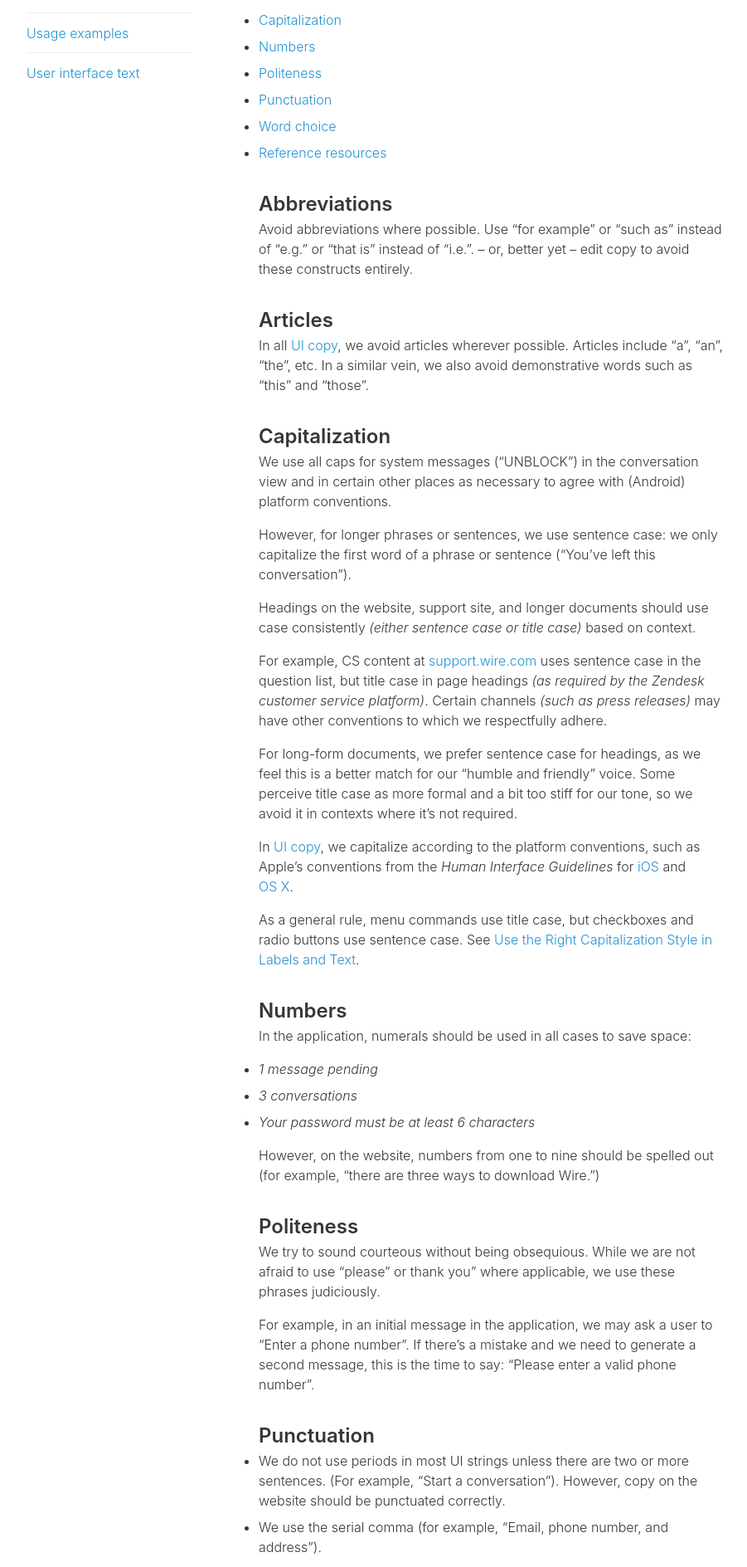
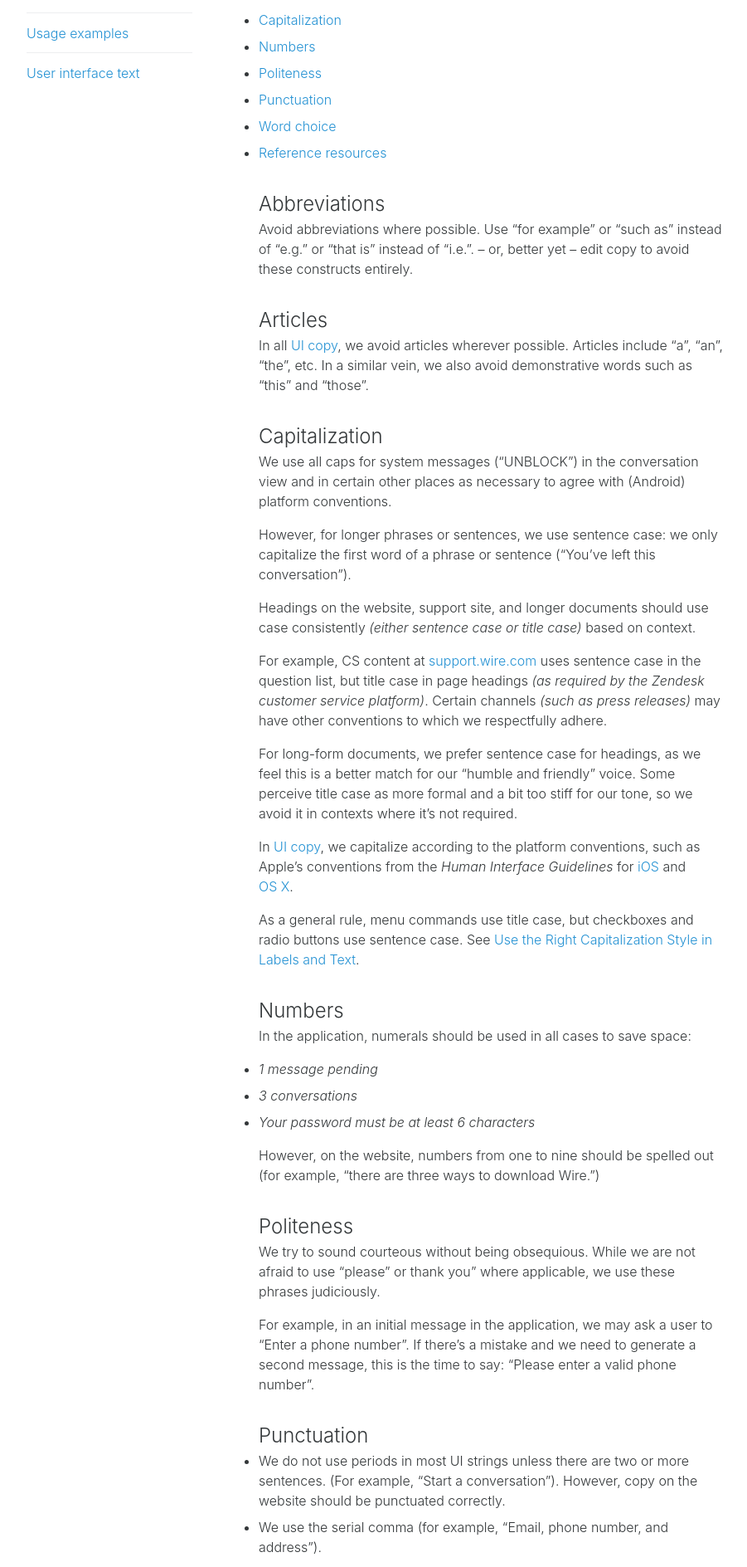
Before and after one commit to wireapp/brand, a Jekyll site: the page built from writing/style-guidelines/index.md, in a window 1280 px wide. Shown: the part 528-2416 px from the top of the page at 83% size, without its empty margins (188-1089 px from the left). Built offline with Jekyll 4.4.1, drawn with Linux system fonts in a browser that asks for light colours.

Commit message:
Adjust heading levels after typography adjustments
See 0e6deb5.

```diff
--- a/writing/style-guidelines/index.md
+++ b/writing/style-guidelines/index.md
@@ -17,15 +17,15 @@ Grammar, spelling, and mechanics aspects of Wire editorial style.
 - [Word choice](#word-choice)
 - [Reference resources](#reference-resources)
 
-## Abbreviations
+### Abbreviations
 
 Avoid abbreviations where possible. Use “for example” or “such as” instead of “e.g.” or “that is” instead of “i.e.”. – or, better yet – edit copy to avoid these constructs entirely.
 
-## Articles
+### Articles
 
 In all [UI copy][1], we avoid articles wherever possible. Articles include “a”, “an”, “the”, etc. In a similar vein, we also avoid demonstrative words such as “this” and “those”.
 
-## Capitalization
+### Capitalization
 
 We use all caps for system messages (“UNBLOCK”) in the conversation view and in certain other places as necessary to agree with (Android) platform conventions.
 
@@ -41,7 +41,7 @@ In [UI copy][1], we capitalize according to the platform conventions, such as Ap
 
 As a general rule, menu commands use title case, but checkboxes and radio buttons use sentence case. See [Use the Right Capitalization Style in Labels and Text][5].
 
-## Numbers
+### Numbers
 
 In the application, numerals should be used in all cases to save space:
 
@@ -51,13 +51,13 @@ In the application, numerals should be used in all cases to save space:
 
 However, on the website, numbers from one to nine should be spelled out (for example, “there are three ways to download Wire.”)
 
-## Politeness
+### Politeness
 
 We try to sound courteous without being obsequious. While we are not afraid to use “please” or thank you” where applicable, we use these phrases judiciously.
 
 For example, in an initial message in the application, we may ask a user to “Enter a phone number”. If there’s a mistake and we need to generate a second message, this is the time to say: “Please enter a valid phone number”.
 
-## Punctuation
+### Punctuation
 
 * We do not use periods in most UI strings unless there are two or more sentences. (For example, “Start a conversation”). However, copy on the website should be punctuated correctly.
 * We use the serial comma (for example, “Email, phone number, and address”).
@@ -66,13 +66,13 @@ For example, in an initial message in the application, we may ask a user to “E
 
 For complete punctuation rules, we suggest you refer to any good American style guide (_The Chicago Manual of Style_ or _The Yahoo Style Guide_).
 
-## Word choice
+### Word choice
 
 Whenever possible, cut unnecessary words. Avoid using too many qualifiers (adjectives, adverbs), modifying clauses and jargon.
 
 Be careful that you don’t bury the action of your sentence in a noun. Instead, take the action out of the noun and put it in the verb format.
 
-## Reference resources
+### Reference resources
 
 In addition to the platform-specific resources described under [UI copy][1], the following resources provide useful reference.
 
```
Also changed, not shown: writing/user-interface-text/index.md (+5 -5 lines).
